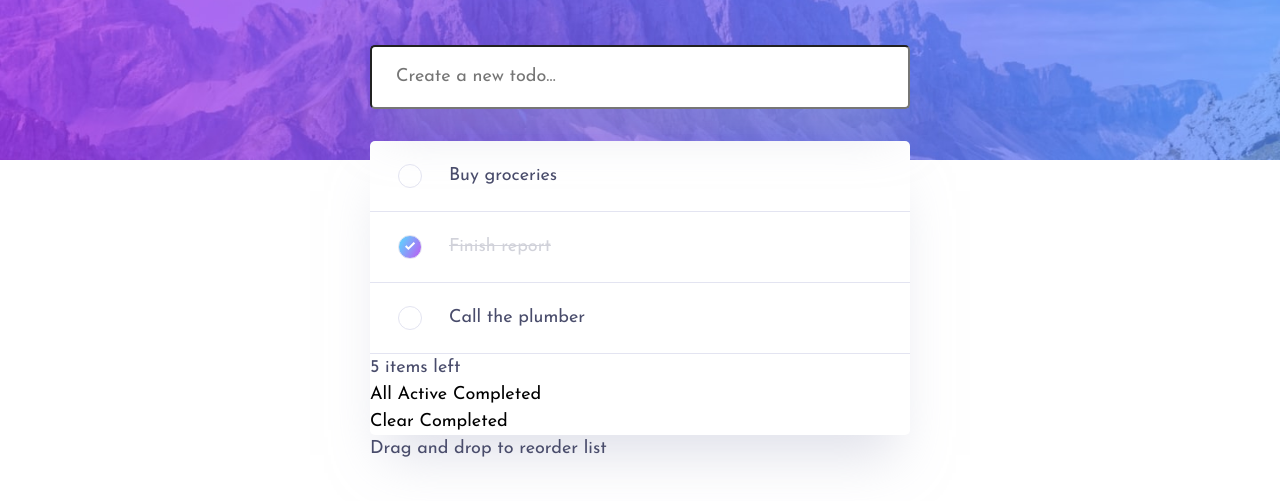
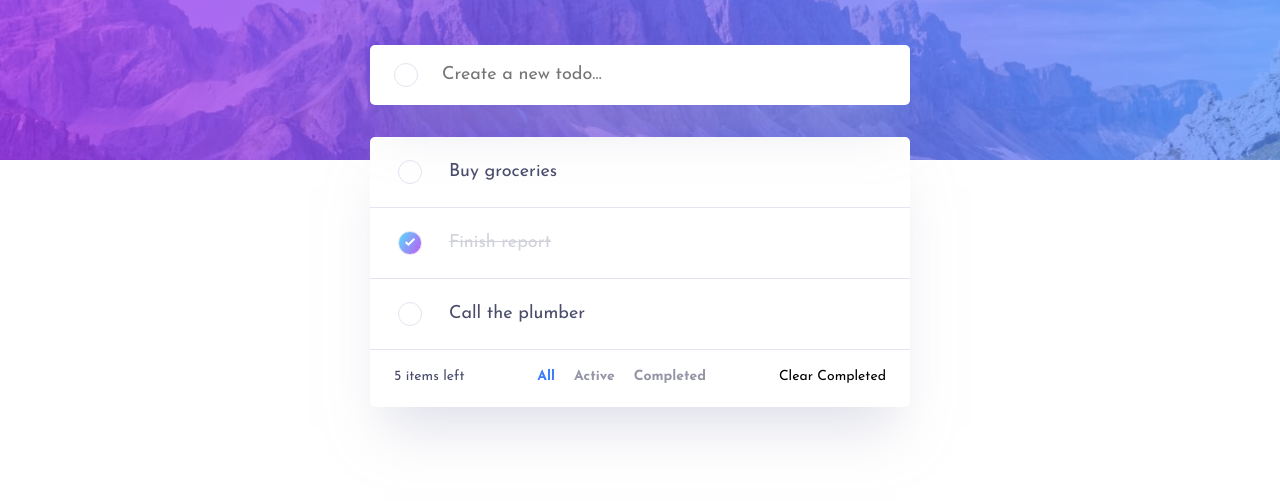
Before and after one commit to mattbegnoche/todo-app-parcel, a website built with Parcel: page src/index.html in a window 1280 px wide. Shown: the part 107-608 px from the top of the page. Built offline with nearby package versions, Linux system fonts and the light colour scheme.

Commit message:
Add initial task app model, view, and controller
Introduces basic model for tasks with filtering, sets up initial view class for UI element references, and adds a controller for wiring up the view. Updates CSS for task input, filters, and overview layout, and adjusts HTML structure to match new styles and components.

```diff
--- a/src/css/button.css
+++ b/src/css/button.css
@@ -16,3 +16,17 @@
     display: block;
   }
 }
+
+.btn__filter {
+  font-weight: var(--font--weight-bold);
+  color: #9495a5;
+}
+
+.btn__filter:hover {
+  color: var(--color--navy-850);
+}
+
+.btn__filter--active {
+  color: var(--color--blue-500);
+  font-weight: var(--font--weight-bold);
+}
--- a/src/css/task.css
+++ b/src/css/task.css
@@ -10,12 +10,36 @@
   padding: 0;
 }
 
+.form__group {
+  position: relative;
+}
+
 .form__group input {
+  outline: none;
+  caret-color: var(--color--blue-500);
+  position: relative;
   width: 100%;
   background-color: var(--task--background-color);
-  padding: var(--task--padding-vertical) var(--task--padding-horizontal);
+  padding: var(--task--padding-vertical) var(--task--padding-horizontal)
+    var(--task--padding-vertical) 4.5rem;
   border-radius: var(--task--border-radius);
   box-shadow: var(--task--box-shadow);
+  border: none;
+}
+/*
+.form__group input:focus-visible {
+  outline: 0.125rem solid black;
+} */
+
+.input__circle {
+  width: 1.5rem;
+  height: 1.5rem;
+  border: var(--border--width) solid var(--color--purple-100);
+  border-radius: 50%;
+  position: absolute;
+  left: var(--task--padding-horizontal);
+  top: 50%;
+  transform: translateY(-50%);
 }
 
 /* TASK ITEM */
@@ -26,7 +50,7 @@
   column-gap: 1.5rem;
   margin: 0;
   padding: var(--task--padding-vertical) var(--task--padding-horizontal);
-  border-bottom: 0.0625rem solid var(--color--purple-100, #d1d2da);
+  border-bottom: var(--border--width) solid var(--color--purple-100, #d1d2da);
 }
 
 /* TASK LABEL */
@@ -44,7 +68,7 @@
   appearance: none;
   width: 1.5rem;
   height: 1.5rem;
-  border: 0.0625rem solid var(--color--purple-100);
+  border: var(--border--width) solid var(--color--purple-100);
   border-radius: 50%;
   cursor: pointer;
   position: relative;
@@ -67,3 +91,16 @@
   align-items: center;
   margin-left: auto;
 }
+
+.tasks-overview {
+  display: flex;
+  justify-content: space-between;
+  padding: 1rem var(--task--padding-horizontal) var(--task--padding-vertical)
+    var(--task--padding-horizontal);
+  font-size: 0.875rem;
+}
+
+.task-filters {
+  display: flex;
+  column-gap: 1.19rem;
+}
--- a/src/css/variables.css
+++ b/src/css/variables.css
@@ -7,6 +7,9 @@
   --font--weight-semibold: 600;
   --font--weight-bold: 700;
   --font--body-size: 1.125rem;
+
+  /* BORDER */
+  --border--width: 0.0625rem;
 
   /* COLORS */
   /* Neutral*/
--- a/src/index.html
+++ b/src/index.html
@@ -79,6 +79,7 @@
               type="text"
               class="form__input"
             />
+            <div class="input__circle"></div>
           </div>
         </form>
       </section>
@@ -149,7 +150,12 @@
           <div class="tasks-overview">
             <span class="tasks-counter">5 items left</span>
             <div class="task-filters">
-              <button class="btn btn__filter" data-filter="all">All</button>
+              <button
+                class="btn btn__filter btn__filter--active"
+                data-filter="all"
+              >
+                All
+              </button>
               <button class="btn btn__filter" data-filter="active">
                 Active
               </button>
@@ -160,7 +166,6 @@
             <button class="btn btn__clear">Clear Completed</button>
           </div>
         </div>
-        <div class="tasks-help-text">Drag and drop to reorder list</div>
       </section>
     </main>
   </body>
--- a/src/js/controller.js
+++ b/src/js/controller.js
@@ -0,0 +1,3 @@
+import appView from './view';
+
+console.log(appView);
--- a/src/js/view.js
+++ b/src/js/view.js
@@ -1,7 +1,13 @@
-// TODO App View - UI Management
-export class TodoView {
-  // View implementation will go here
-  constructor() {
-    console.log('TodoView initialized');
-  }
+class AppView {
+  // App UI Elements
+  _btnTheme = document.querySelector('.btn__theme');
+  _inputField = document.querySelector('.form__input');
+  _taskList = document.querySelector('.tasks-list');
+  _tasksCounter = document.querySelector('.tasks-counter');
+  _btnAll = document.querySelector('[data-filter="all"]');
+  _btnActive = document.querySelector('[data-filter="active"]');
+  _btnComplete = document.querySelector('[data-filter="complete"]');
+  _btnClearCompleted = document.querySelector('.btn__clear');
 }
+
+export default new AppView();
```
Also changed, not shown: src/js/model.js (+41 -0 lines).
